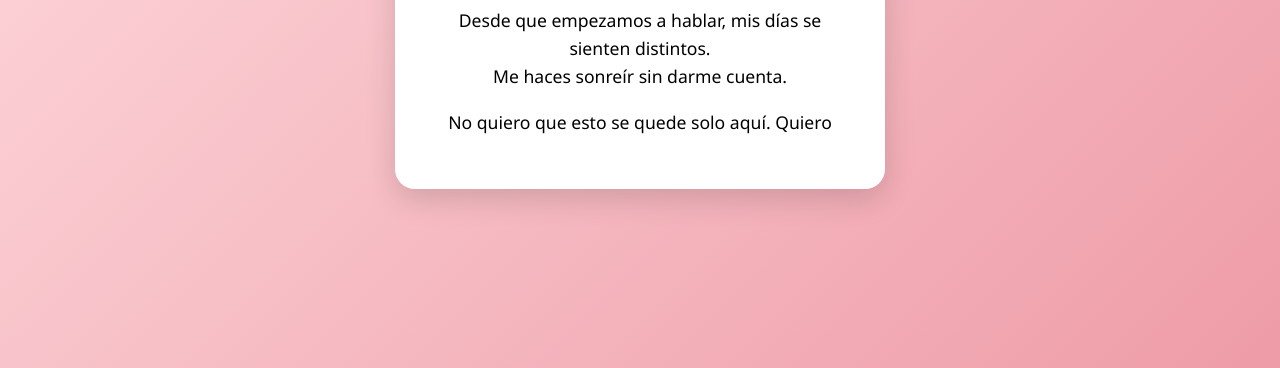
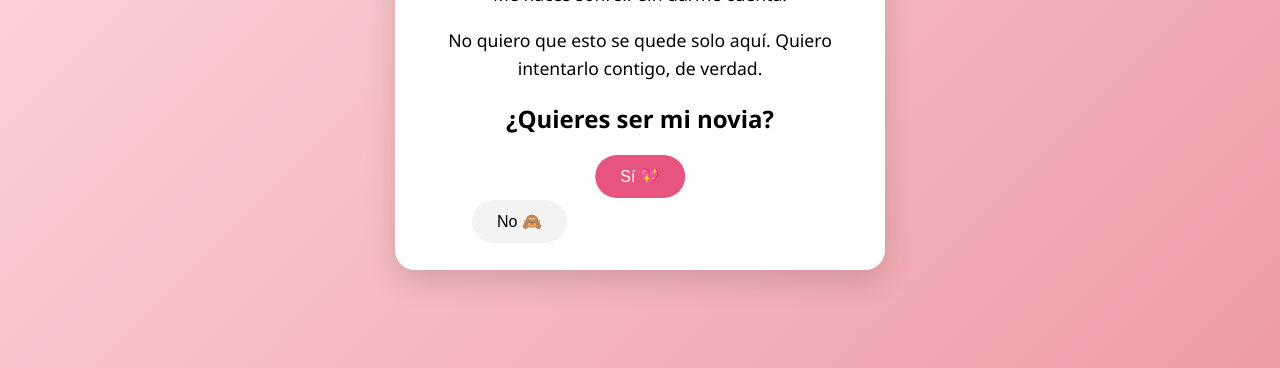
Before and after one commit to before1f4ll-lang/tomatazo, a plain HTML site: page index.html in a window 1280 px wide. Shown: the part 432-800 px from the top of the page. Drawn offline with Linux system fonts and the light colour scheme.

Commit message:
Update index.html

```diff
--- a/index.html
+++ b/index.html
@@ -102,4 +102,38 @@
 
     <p>
       No quiero que esto se quede solo aquí.
-      Quiero
+      Quiero intentarlo contigo, de verdad.
+    </p>
+
+    <h2>¿Quieres ser mi novia?</h2>
+
+    <div class="buttons">
+      <button class="yes" onclick="decirSi()">Sí 💖</button>
+      <button class="no" id="noBtn" onmouseover="moverNo()">No 🙈</button>
+    </div>
+
+    <div id="respuesta"></div>
+  </div>
+
+  <script>
+    function decirSi() {
+      const r = document.getElementById("respuesta");
+      r.style.display = "block";
+      r.innerHTML = "Sabía que dirías que sí 💗✨ Prometo cuidarte y hacerte muy feliz.";
+    }
+
+    function moverNo() {
+      const btn = document.getElementById("noBtn");
+      const maxX = 250;
+      const maxY = 40;
+
+      const x = Math.random() * maxX;
+      const y = Math.random() * maxY;
+
+      btn.style.left = x + "px";
+      btn.style.top = y + "px";
+    }
+  </script>
+
+</body>
+</html>
```
